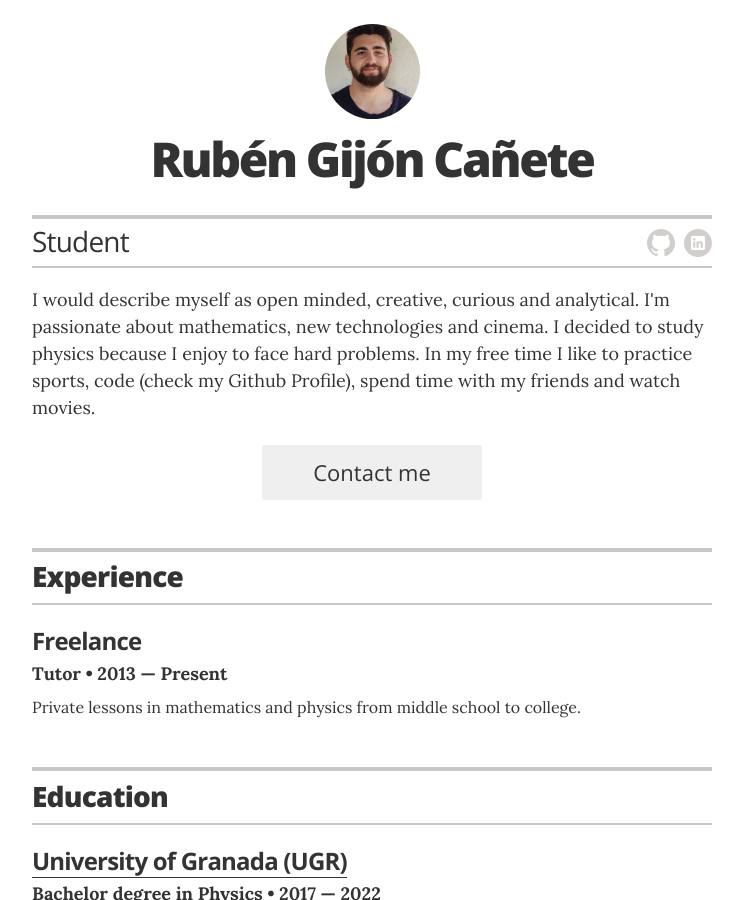
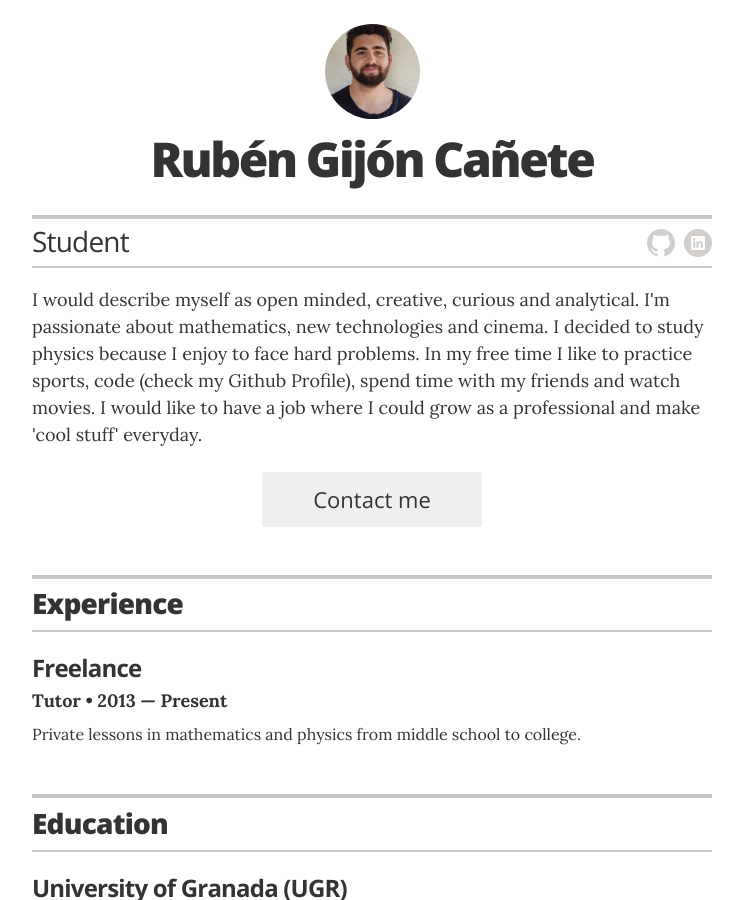
Before and after one commit to rubzip/rubzip.github.io, a Jekyll site: the page built from index.html, in a window 1280 px wide and 900 px high. Shown: the whole window, without its empty margins (268-1011 px from the left). Built offline with Jekyll 4.4.1, drawn with Linux system fonts in a browser that asks for light colours.

Commit message:
Update _config.yml

```diff
--- a/_config.yml
+++ b/_config.yml
@@ -21,7 +21,7 @@ resume_contact_telephone:       ""
 resume_contact_address:         "Granada, Andalusia, Spain"
 display_header_contact_info:    "false"
 
-resume_header_intro: "<p>I would describe myself as open minded, creative, curious and analytical. I'm passionate about mathematics, new technologies and cinema. I decided to study physics because I enjoy to face hard problems. In my free time I like to practice sports, code (check my Github Profile), spend time with my friends and watch movies.</p>"
+resume_header_intro: "<p>I would describe myself as open minded, creative, curious and analytical. I'm passionate about mathematics, new technologies and cinema. I decided to study physics because I enjoy to face hard problems. In my free time I like to practice sports, code (check my Github Profile), spend time with my friends and watch movies. I would like to have a job where I could grow as a professional and make 'cool stuff' everyday.</p>"
 
 # use "yes" to display the email contact button,
 # "no" to display an "I'm not looking for work" message,
```
